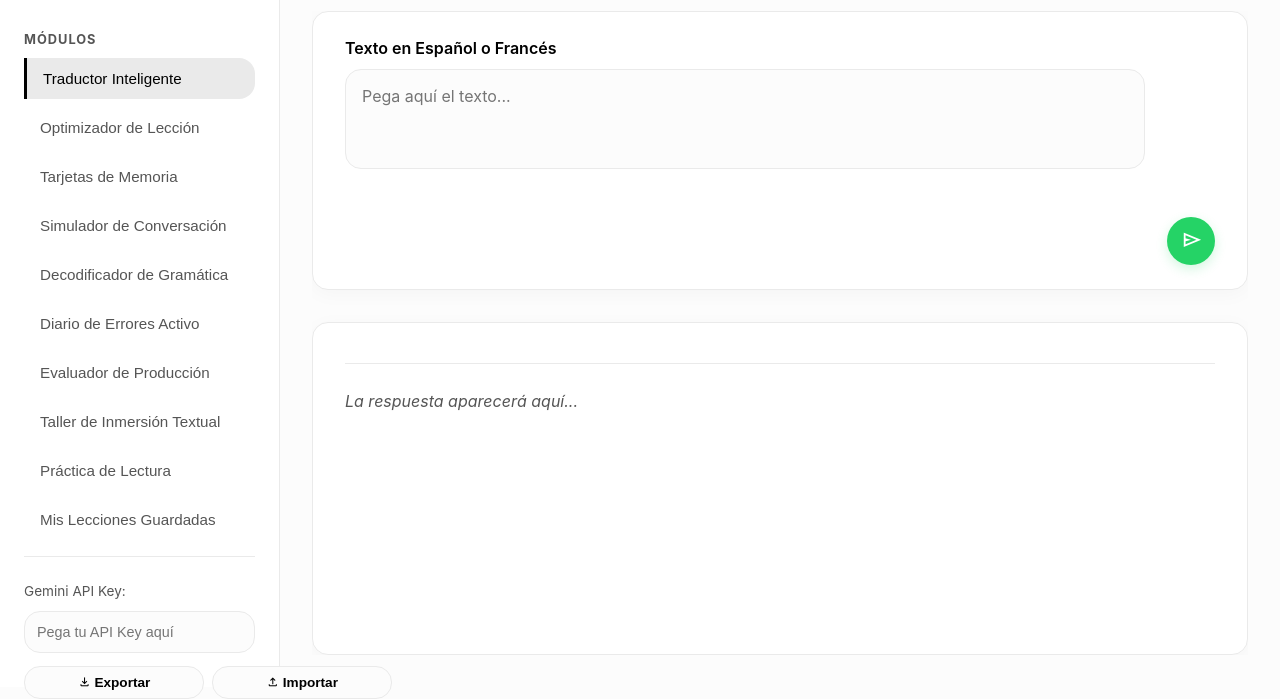
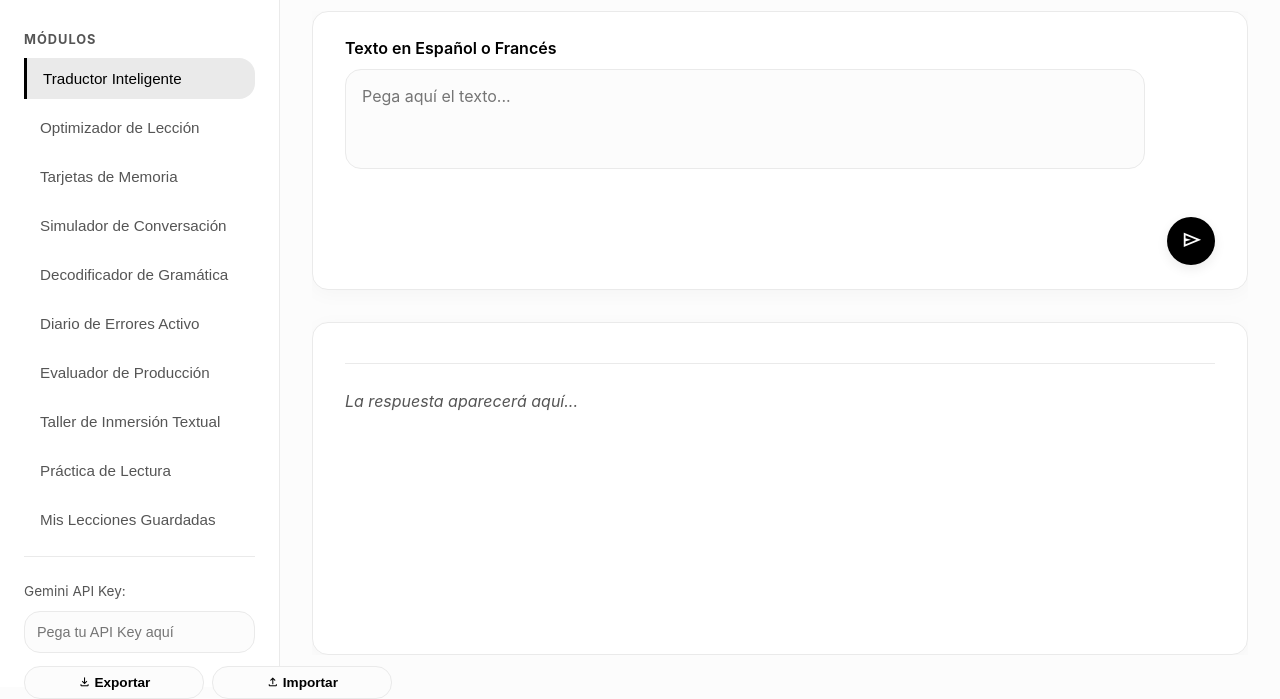
Before and after one commit to santiagocaor/profrance, a website built with Vite: page index.html in a window 1280 px wide. Shown: the part 113-812 px from the top of the page. Built offline with nearby package versions, Linux system fonts and the light colour scheme.

Commit message:
Eliminar espacio en blanco en input panel y adaptar colores del boton al tema de la app

```diff
--- a/style.css
+++ b/style.css
@@ -224,11 +224,10 @@ body {
 .input-panel form {
   display: flex;
   flex-direction: column;
-  height: 100%;
 }
 
 #dynamic-inputs {
-  flex: 1;
+  /* Shrink to content height */
 }
 
 .input-group {
@@ -298,9 +297,9 @@ body {
   padding: 0;
   align-self: flex-end;
   margin-top: 1rem;
-  background-color: #25d366; /* Verde WhatsApp */
-  color: #ffffff;
-  box-shadow: 0 4px 12px rgba(37, 211, 102, 0.2);
+  background-color: var(--text-primary); /* Negro minimalista */
+  color: var(--bg-color); /* Blanco */
+  box-shadow: 0 4px 12px rgba(0, 0, 0, 0.08);
   transition: transform 0.2s, background-color 0.2s, box-shadow 0.2s;
 }
 
@@ -310,9 +309,10 @@ body {
 }
 
 #submit-btn:hover {
-  background-color: #20ba5a;
+  background-color: var(--accent-hover); /* Azul pastel al pasar el cursor */
+  color: var(--text-primary);
   transform: scale(1.08);
-  box-shadow: 0 6px 16px rgba(37, 211, 102, 0.3);
+  box-shadow: 0 6px 16px rgba(0, 0, 0, 0.12);
 }
 
 .btn-primary:disabled {
```
